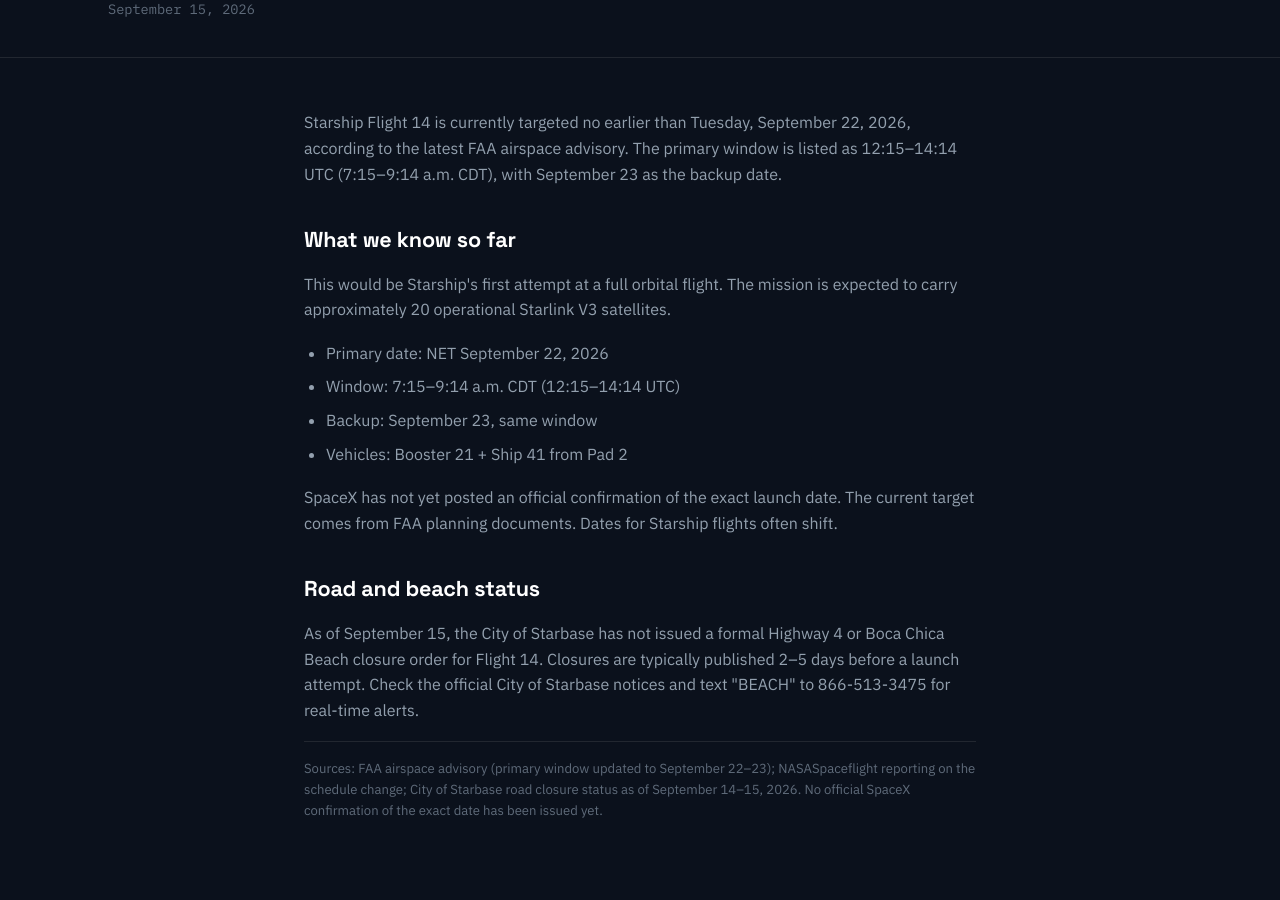
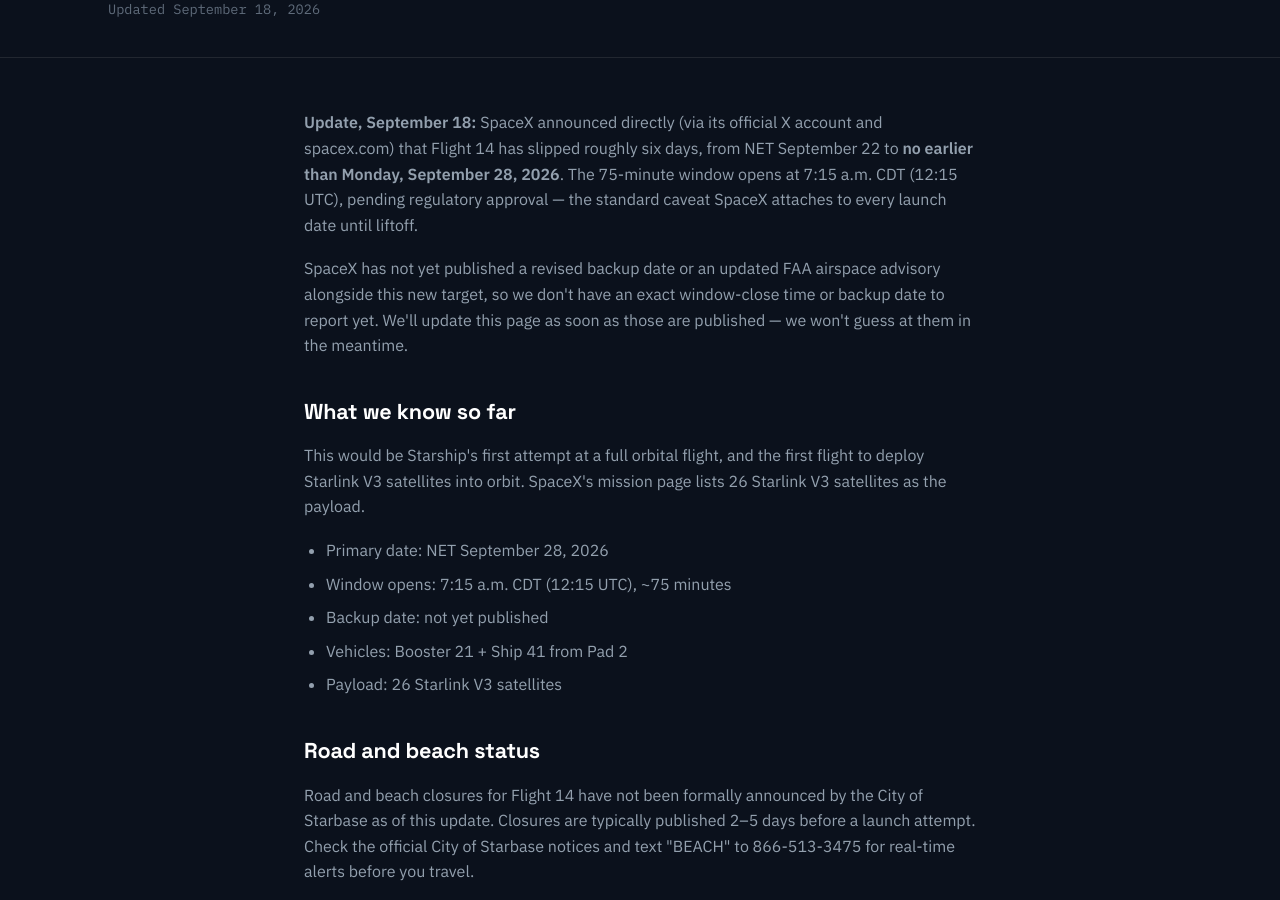
Before and after one commit to openaisex/seestarbase, a plain HTML site: page blog/starship-flight-14-launch-window.html in a window 1280 px wide. Shown: the part 231-1131 px from the top of the page. Drawn offline with Linux system fonts and the light colour scheme.

Commit message:
Add files via upload

```diff
--- a/blog/starship-flight-14-launch-window.html
+++ b/blog/starship-flight-14-launch-window.html
@@ -3,8 +3,8 @@
 <head>
 <meta charset="UTF-8">
 <meta name="viewport" content="width=device-width, initial-scale=1.0">
-<title>Starship Flight 14 now targeting NET September 22 — SeeStarbase</title>
-<meta name="description" content="Starship Flight 14 is currently targeted no earlier than September 22, 2026. Details on the updated window, payload, and road status.">
+<title>Starship Flight 14 now targeting NET September 28 — SeeStarbase</title>
+<meta name="description" content="Starship Flight 14 has slipped to no earlier than September 28, 2026, per SpaceX's own announcement. Details on the window, payload, and road status.">
 <link rel="preconnect" href="https://fonts.googleapis.com">
 <link rel="preconnect" href="https://fonts.gstatic.com" crossorigin>
 <link href="https://fonts.googleapis.com/css2?family=Space+Grotesk:wght@500;600;700&family=IBM+Plex+Sans:wght@400;500;600&family=IBM+Plex+Mono:wght@400;500&display=swap" rel="stylesheet">
@@ -29,37 +29,37 @@
   <div class="wrap">
     <a href="/blog/" class="back-link">&larr; All travel updates</a>
     <span class="update-tag urgent">Launch &amp; road updates</span>
-    <h1>Starship Flight 14 now targeting NET September 22</h1>
-    <span class="update-date">September 15, 2026</span>
+    <h1>Starship Flight 14 now targeting NET September 28</h1>
+    <span class="update-date">Updated September 18, 2026</span>
   </div>
 </section>
 
 <article class="wrap post-body">
   <p>
-    Starship Flight 14 is currently targeted no earlier than Tuesday, September 22, 2026, according to the latest FAA airspace advisory. The primary window is listed as 12:15–14:14 UTC (7:15–9:14 a.m. CDT), with September 23 as the backup date.
+    <strong>Update, September 18:</strong> SpaceX announced directly (via its official X account and spacex.com) that Flight 14 has slipped roughly six days, from NET September 22 to <strong>no earlier than Monday, September 28, 2026</strong>. The 75-minute window opens at 7:15 a.m. CDT (12:15 UTC), pending regulatory approval — the standard caveat SpaceX attaches to every launch date until liftoff.
+  </p>
+  <p>
+    SpaceX has not yet published a revised backup date or an updated FAA airspace advisory alongside this new target, so we don't have an exact window-close time or backup date to report yet. We'll update this page as soon as those are published — we won't guess at them in the meantime.
   </p>
 
   <h2>What we know so far</h2>
-  <p>This would be Starship's first attempt at a full orbital flight. The mission is expected to carry approximately 20 operational Starlink V3 satellites.</p>
+  <p>This would be Starship's first attempt at a full orbital flight, and the first flight to deploy Starlink V3 satellites into orbit. SpaceX's mission page lists 26 Starlink V3 satellites as the payload.</p>
 
   <ul>
-    <li>Primary date: NET September 22, 2026</li>
-    <li>Window: 7:15–9:14 a.m. CDT (12:15–14:14 UTC)</li>
-    <li>Backup: September 23, same window</li>
+    <li>Primary date: NET September 28, 2026</li>
+    <li>Window opens: 7:15 a.m. CDT (12:15 UTC), ~75 minutes</li>
+    <li>Backup date: not yet published</li>
     <li>Vehicles: Booster 21 + Ship 41 from Pad 2</li>
+    <li>Payload: 26 Starlink V3 satellites</li>
   </ul>
-
-  <p>
-    SpaceX has not yet posted an official confirmation of the exact launch date. The current target comes from FAA planning documents. Dates for Starship flights often shift.
-  </p>
 
   <h2>Road and beach status</h2>
   <p>
-    As of September 15, the City of Starbase has not issued a formal Highway 4 or Boca Chica Beach closure order for Flight 14. Closures are typically published 2–5 days before a launch attempt. Check the official City of Starbase notices and text "BEACH" to 866-513-3475 for real-time alerts.
+    Road and beach closures for Flight 14 have not been formally announced by the City of Starbase as of this update. Closures are typically published 2–5 days before a launch attempt. Check the official City of Starbase notices and text "BEACH" to 866-513-3475 for real-time alerts before you travel.
   </p>
 
   <p class="source-note">
-    Sources: FAA airspace advisory (primary window updated to September 22–23); NASASpaceflight reporting on the schedule change; City of Starbase road closure status as of September 14–15, 2026. No official SpaceX confirmation of the exact date has been issued yet.
+    Sources: SpaceX official X account and spacex.com Flight 14 mission page (schedule update, September 17–18, 2026). Previous target of September 22–23 was based on an earlier FAA airspace advisory and NASASpaceflight reporting, now superseded by SpaceX's own announcement.
   </p>
 </article>
 
```
Also changed, not shown: blog/index.html (+3 -3 lines), index.html (+3 -3 lines).
